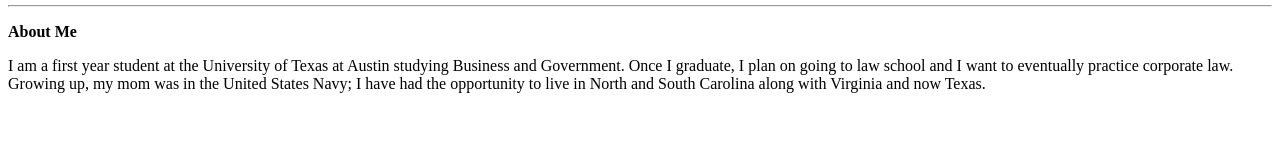
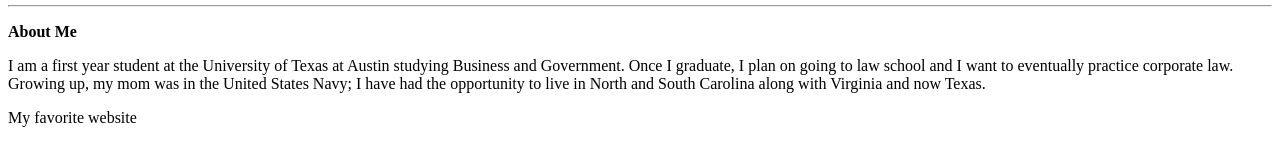
Before and after one commit to WillieJC3/WillieJC3.github.io, a plain HTML site: page index.html in a window 1280 px wide. Shown: the part 319-484 px from the top of the page. Drawn offline with Linux system fonts and the light colour scheme.

Commit message:
Update index.html

```diff
--- a/index.html
+++ b/index.html
@@ -2,3 +2,4 @@
 <center><img src="https://media.licdn.com/dms/image/C4E03AQEchqR_Qxj29g/profile-displayphoto-shrink_200_200/0?e=1561593600&v=beta&t=Fm8dxtcFQAev5hgUTEKxQ9HwSwdr1p6_wklMI9RTKJc" width="250" height="250" align="BOTTOM" /></center><hr />
 <p><strong>About Me</strong></p>
 <p> I am a first year student at the University of Texas at Austin studying Business and Government. Once I graduate, I plan on going to law school and I want to eventually practice corporate law. Growing up, my mom was in the United States Navy; I have had the opportunity to live in North and South Carolina along with Virginia and now Texas. <p>
+<p> My favorite website </p>
```
